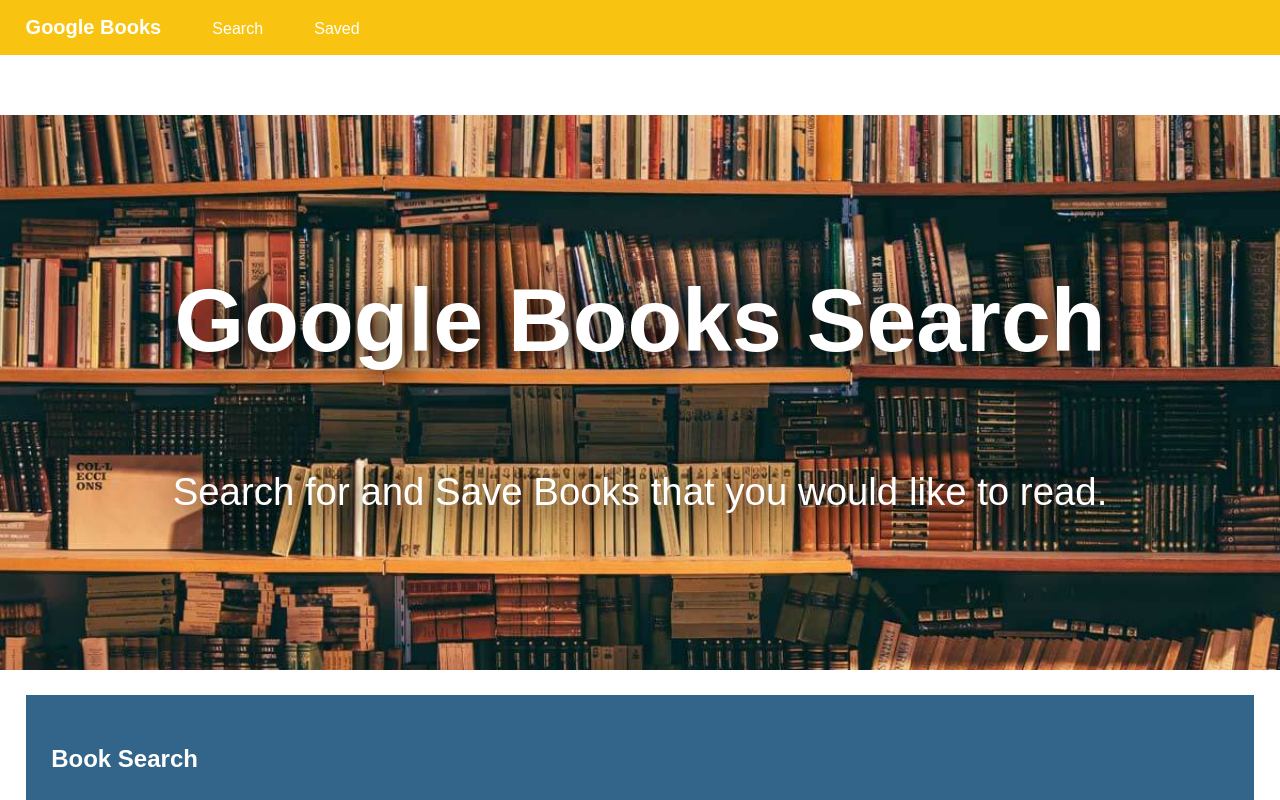
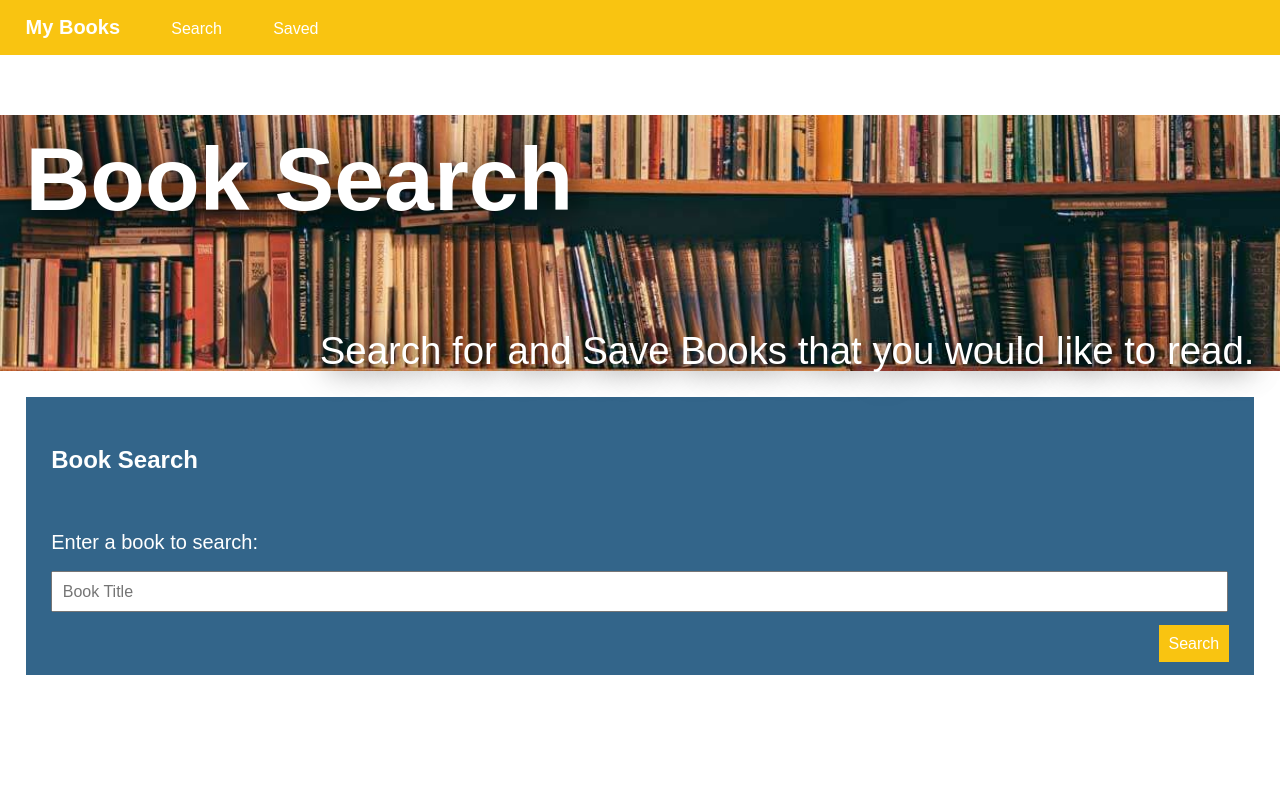
Before and after one commit to boogeybum/googleBooks, a React (Create React App) app in the folder client/: page / in a window 1280 px wide. Shown: the top 800 px of the page. Built offline with nearby package versions, Linux system fonts and the light colour scheme.

Commit message:
Wording changes removing references to Google. Adjusted header height, text padding

```diff
--- a/client/src/App.css
+++ b/client/src/App.css
@@ -26,16 +26,17 @@
 
 header h1 {
   font-size: 7vw;
-  text-align: center;
+  text-align: left;
   color: white;
-  padding: 12% 0 3%;
+  padding: 1% 2% 3%;
   text-shadow: 5px 5px 30px black;
 }
 
 header p {
   font-size: 3vw;
-  text-align: center;
+  text-align: right;
   color: white;
+  padding: 0 2%;
   text-shadow: 5px 5px 30px black;
 }
 
--- a/client/src/components/Header.js
+++ b/client/src/components/Header.js
@@ -1,22 +1,21 @@
-import React from "react";
-import heroImage from "../images/bookshelf.jpg";
+import React from 'react';
+import heroImage from '../images/bookshelf.jpg';
 
 const headerStyle = {
-    "backgroundImage": `url(${heroImage})`,
-    "maxWidth": "100vw",
-    height: "calc(100vw * .43333)",
-    "backgroundSize": "cover",
-    position: "relative"
-  }
-
+  backgroundImage: `url(${heroImage})`,
+  maxWidth: '100vw',
+  height: 'calc(100vw * .2)',
+  backgroundSize: 'cover',
+  position: 'relative'
+};
 
 function Header() {
-    return (
-        <header style={headerStyle}>
-            <h1>Google Books Search</h1>
-            <p>Search for and Save Books that you would like to read.</p>
-        </header>
-    );
+  return (
+    <header style={headerStyle}>
+      <h1>Book Search</h1>
+      <p>Search for and Save Books that you would like to read.</p>
+    </header>
+  );
 }
 
 export default Header;
--- a/client/src/components/Nav.js
+++ b/client/src/components/Nav.js
@@ -4,7 +4,7 @@
 function Nav() {
     return(
         <nav>
-            <h2>Google Books</h2>
+            <h2>My Books</h2>
             <Link to="/">Search</Link>
             <Link to="/saved">Saved</Link>
         </nav>
```
